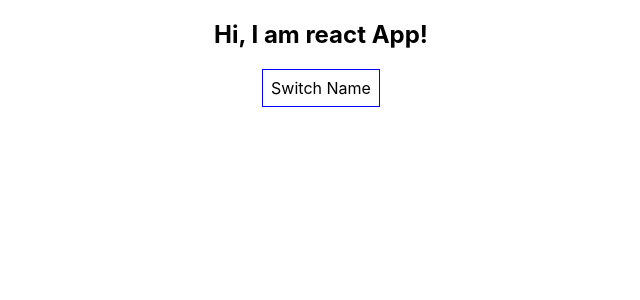
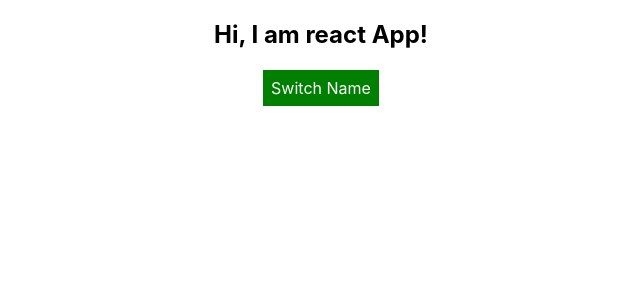
Before and after one commit to pramodkharade/reactJs, a React (Create React App) app in the folder first-app/: page / in a window 1280 px wide. Shown: the top 300 px of the page, without its empty margins (319-959 px from the left). Built offline with nearby package versions, Linux system fonts and the light colour scheme.

Commit message:
dnymaic style changes

```diff
--- a/first-app/src/App.js
+++ b/first-app/src/App.js
@@ -62,9 +62,10 @@ class App extends Component {
   render() {
     let person = null;
     const inlinestyle = {
-      backgroundColor: 'white',
+      backgroundColor: 'green',
+      color: 'white',
       font: 'inherit',
-      border: '1px solid blue',
+      border: '1px solid white',
       padding: '8px',
       cursor: 'pointer'
     };
@@ -82,9 +83,10 @@ class App extends Component {
             click={() => this.deletePersonHandler(index)}
             />
         })}
-
           </div>
       );
+      inlinestyle.backgroundColor = 'red';
+
     }
     return (
       <div className="App">
```
